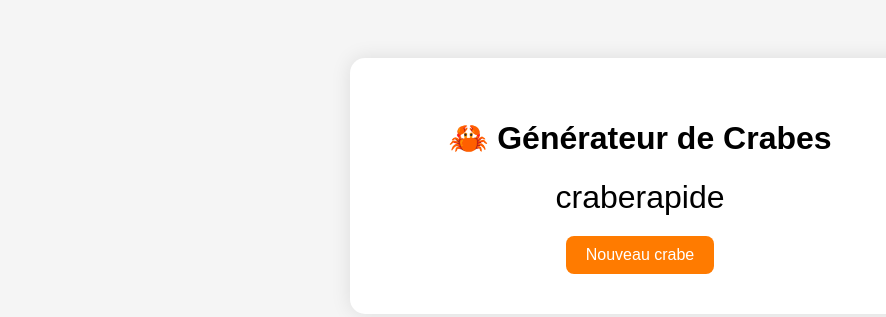
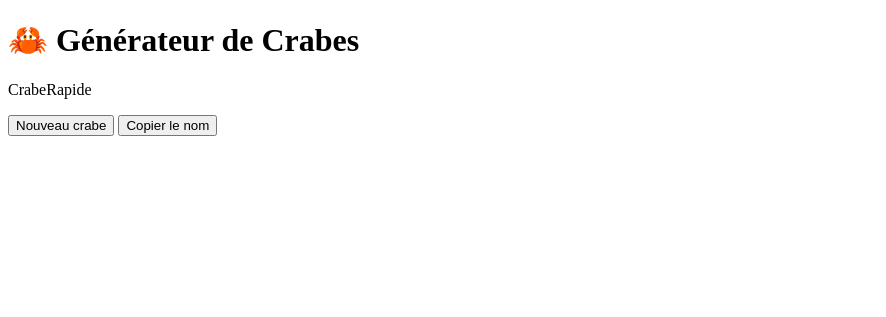
Before and after one commit to redaperol/crabe-generator, a plain HTML site: page index.html in a window 1280 px wide. Shown: the whole page, without its empty margins (0-886 px from the left). Drawn offline with Linux system fonts and the light colour scheme.

Commit message:
add copy and PascalCase

```diff
--- a/index.html
+++ b/index.html
@@ -1,15 +1,16 @@
 <!DOCTYPE html>
 <html lang="fr">
 <head>
-  <meta charset="UTF-8">
+  <meta charset="UTF-8" />
   <title>Générateur de Crabes</title>
-  <link rel="stylesheet" href="style.css">
+  <link rel="stylesheet" href="style.css" />
 </head>
 <body>
   <div class="container">
     <h1>🦀 Générateur de Crabes</h1>
-    <p id="crabe-name">crabesympathique</p>
+    <p id="crabe-name">CrabeSympathique</p>
     <button onclick="genererCrabe()">Nouveau crabe</button>
+    <button onclick="copierNom()">Copier le nom</button>
   </div>
   <script src="script.js"></script>
 </body>
--- a/script.js
+++ b/script.js
@@ -2,13 +2,37 @@ const adjectifs = [
   "sympathique", "malicieux", "rapide", "roux", "farceur", "timide", "élégant",
   "grognon", "ténébreux", "flamboyant", "sauvage", "craintif", "puissant",
   "charmant", "colérique", "mystique", "joyeux", "paresseux", "pétillant",
-  "sérieux", "bruyant", "serein", "furtif", "adorable", "vif"
+  "sérieux", "bruyant", "serein", "furtif", "adorable", "vif", "romantique"
 ];
+
+function toPascalCase(mot) {
+  return mot.charAt(0).toUpperCase() + mot.slice(1);
+}
 
 function genererCrabe() {
   const index = Math.floor(Math.random() * adjectifs.length);
-  const nom = "crabe" + adjectifs[index];
-  document.getElementById("crabe-name").innerText = nom;
+  const adjectifChoisi = adjectifs[index];
+  const nom = "Crabe" + toPascalCase(adjectifChoisi);
+
+  const crabeElement = document.getElementById("crabe-name");
+  const boutonCopier = document.querySelector("button[onclick='copierNom()']");
+
+  crabeElement.innerText = nom;
+
+  if (adjectifChoisi === "romantique") {
+    crabeElement.classList.add("crabe-special");
+    boutonCopier.disabled = true;
+  } else {
+    crabeElement.classList.remove("crabe-special");
+    boutonCopier.disabled = false;
+  }
+}
+
+function copierNom() {
+  const nom = document.getElementById("crabe-name").innerText;
+  navigator.clipboard.writeText(nom)
+    .then(() => alert(`"${nom}" copié dans le presse-papiers !`))
+    .catch(() => alert("Échec de la copie."));
 }
 
 // Génère un crabe au chargement
--- a/style.css
+++ b/style.css
@@ -1,34 +1,8 @@
-body {
-  font-family: Arial, sans-serif;
-  text-align: center;
-  padding: 50px;
-  background-color: #f5f5f5;
+.crabe-special {
+  color: red;
+  font-weight: bold;
 }
-
-.container {
-  background: white;
-  padding: 40px;
-  border-radius: 15px;
-  box-shadow: 0 0 20px rgba(0,0,0,0.1);
-  max-width: 500px;
-  margin: auto;
+button:disabled {
+  opacity: 0.5;
+  cursor: not-allowed;
 }
-
-#crabe-name {
-  font-size: 2em;
-  margin: 20px 0;
-}
-
-button {
-  padding: 10px 20px;
-  font-size: 1em;
-  cursor: pointer;
-  border-radius: 8px;
-  background-color: #ff7b00;
-  border: none;
-  color: white;
-}
-
-button:hover {
-  background-color: #e06500;
-}
```
